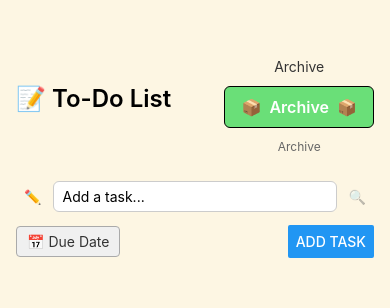
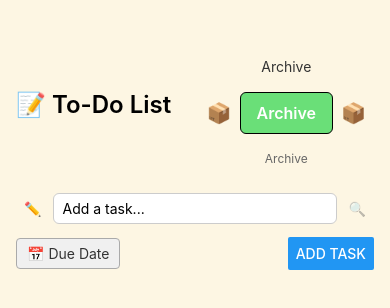
Before and after one commit to sampss/ToDoApp, a React Native app: screen / in a window 390 px wide. Shown: the top 308 px of the page. Built offline with nearby package versions, Linux system fonts and the light colour scheme.

Commit message:
moved text outside button on archive button on the left and right.

```diff
--- a/shared/components/ArchiveButton.tsx
+++ b/shared/components/ArchiveButton.tsx
@@ -24,6 +24,9 @@ const ArchiveButton: React.FC<ArchiveButtonProps> = ({
     <View style={styles.wrapper}>
     {topText && <Text style={styles.top}>{topText}</Text>}
 
+    <View style={styles.buttonRow}>
+    {leftText && <Text style={styles.side}>{leftText}</Text>}
+
     <Pressable
         onPress={onPress}
         style={({ pressed }) => [
@@ -34,12 +37,12 @@ const ArchiveButton: React.FC<ArchiveButtonProps> = ({
         disabled={disabled}
     >
         <Text style={styles.buttonText}>
-            {leftText ? `${leftText + ' '} ` : ''}
-            {centerText || 'Archive'}
-            {rightText ? ` ${' ' + rightText}` : ''}
+        {centerText || 'Archive Completed'}
         </Text>
+    </Pressable>
 
-    </Pressable>
+    {rightText && <Text style={styles.side}>{rightText}</Text>}
+    </View>
 
     {bottomText && <Text style={styles.bottom}>{bottomText}</Text>}
     </View>
@@ -119,6 +122,27 @@ const styles = StyleSheet.create({
     fontWeight: '600',
     color: '#fff',
     },
+    left: {
+    fontSize: 20,
+    marginBottom: 4,
+    alignSelf: 'center',
+    },
+
+    right: {
+    fontSize: 20,
+    marginTop: 4,
+    alignSelf: 'center',
+    },
+    buttonRow: {
+    flexDirection: 'row',
+    alignItems: 'center',
+    justifyContent: 'center',
+    marginVertical: 6,
+    },
+    side: {
+    fontSize: 20,
+    marginHorizontal: 8,
+    },
 });
 
 export default ArchiveButton;
```
